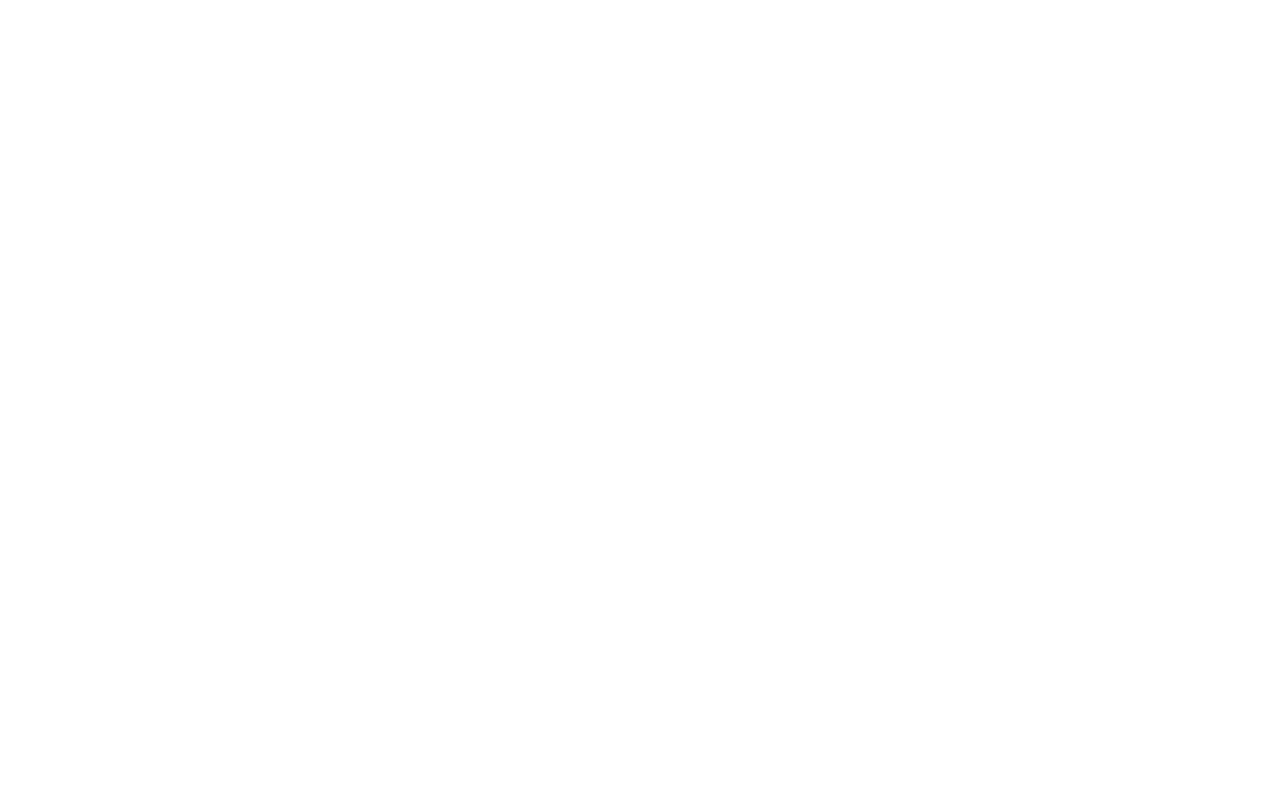
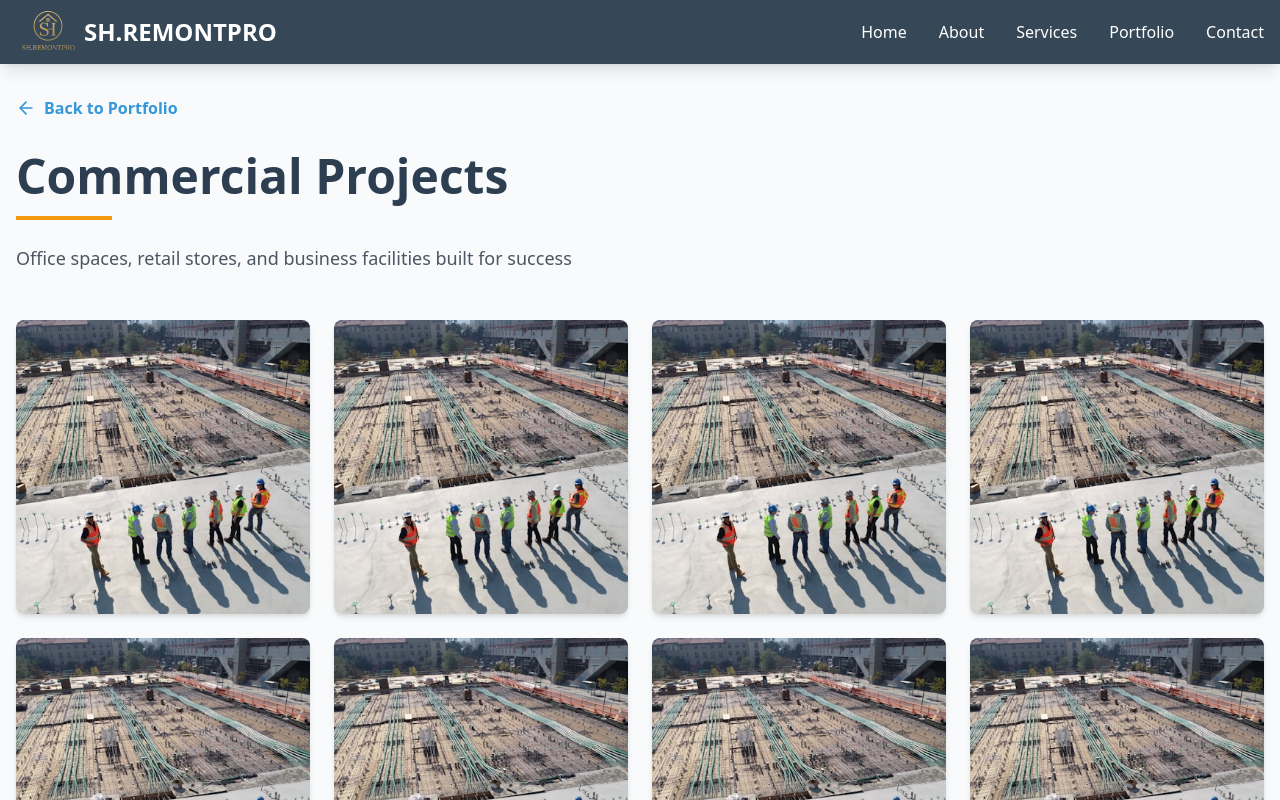
Before and after one commit to AlexBelz123/construction, a React (Vite) app: page /commercial in a window 1280 px wide. Before the commit this address had no page. Shown: the top 800 px of the page. Built offline with nearby package versions, Linux system fonts and the light colour scheme.

Commit message:
Added gallery

```diff
--- a/src/App.tsx
+++ b/src/App.tsx
@@ -1,6 +1,7 @@
 import { Suspense } from "react";
 import { Routes, Route } from "react-router-dom";
 import Home from "./components/home";
+import GalleryPage from "./components/GalleryPage";
 
 function App() {
   return (
@@ -8,6 +9,7 @@
       <>
         <Routes>
           <Route path="/" element={<Home />} />
+          <Route path="/:assetType" element={<GalleryPage />} />
         </Routes>
       </>
     </Suspense>
--- /dev/null
+++ b/src/components/GalleryPage.tsx
@@ -0,0 +1,100 @@
+import { useParams, Link } from "react-router-dom";
+import { ArrowLeft } from "lucide-react";
+import Navigation from "./Navigation";
+import Footer from "./Footer";
+
+export default function GalleryPage() {
+  const { assetType } = useParams<{ assetType: string }>();
+
+  const galleryData: Record<string, { title: string; description: string; images: string[] }> = {
+    residential: {
+      title: "Residential Projects",
+      description: "Custom homes, renovations, and remodeling projects that transform living spaces",
+      images: Array(12).fill("/placeholder-image.jpg"),
+    },
+    commercial: {
+      title: "Commercial Projects",
+      description: "Office spaces, retail stores, and business facilities built for success",
+      images: Array(12).fill("/placeholder-image.jpg"),
+    },
+    industrial: {
+      title: "Industrial Projects",
+      description: "Warehouses, factories, and industrial complexes engineered for efficiency",
+      images: Array(12).fill("/placeholder-image.jpg"),
+    },
+    renovation: {
+      title: "Renovation Projects",
+      description: "Complete makeovers and restoration projects breathing new life into spaces",
+      images: Array(12).fill("/placeholder-image.jpg"),
+    },
+    landscaping: {
+      title: "Landscaping Projects",
+      description: "Outdoor spaces, gardens, and hardscaping that enhance property value",
+      images: Array(12).fill("/placeholder-image.jpg"),
+    },
+    infrastructure: {
+      title: "Infrastructure Projects",
+      description: "Roads, bridges, and public works projects building community foundations",
+      images: Array(12).fill("/placeholder-image.jpg"),
+    },
+  };
+
+  const currentGallery = assetType ? galleryData[assetType] : null;
+
+  if (!currentGallery) {
+    return (
+      <div className="min-h-screen bg-gray-50 flex items-center justify-center">
+        <div className="text-center">
+          <h1 className="text-4xl font-bold text-[#2C3E50] mb-4">Gallery Not Found</h1>
+          <Link to="/" className="text-[#3498DB] hover:text-[#F39C12] transition-colors">
+            Return to Home
+          </Link>
+        </div>
+      </div>
+    );
+  }
+
+  return (
+    <div className="min-h-screen bg-gray-50">
+      <Navigation />
+
+      <div className="pt-24 pb-20">
+        <div className="container mx-auto px-4">
+          <Link
+            to="/#portfolio"
+            className="inline-flex items-center gap-2 text-[#3498DB] hover:text-[#F39C12] transition-colors mb-8 font-semibold"
+          >
+            <ArrowLeft size={20} />
+            Back to Portfolio
+          </Link>
+
+          <h1 className="text-4xl md:text-5xl font-bold text-[#2C3E50] mb-4">
+            {currentGallery.title}
+          </h1>
+          <div className="w-24 h-1 bg-[#F39C12] mb-6" />
+          <p className="text-lg text-gray-600 max-w-3xl mb-12">
+            {currentGallery.description}
+          </p>
+
+          <div className="grid grid-cols-1 sm:grid-cols-2 lg:grid-cols-3 xl:grid-cols-4 gap-6">
+            {currentGallery.images.map((image, index) => (
+              <div
+                key={index}
+                className="group relative overflow-hidden rounded-lg shadow-md hover:shadow-xl transition-all duration-300 aspect-square"
+              >
+                <img
+                  src={image}
+                  alt={`${currentGallery.title} ${index + 1}`}
+                  className="w-full h-full object-cover group-hover:scale-110 transition-transform duration-500"
+                />
+                <div className="absolute inset-0 bg-[#2C3E50]/0 group-hover:bg-[#2C3E50]/20 transition-colors duration-300" />
+              </div>
+            ))}
+          </div>
+        </div>
+      </div>
+
+      <Footer />
+    </div>
+  );
+}
--- a/src/components/Portfolio.tsx
+++ b/src/components/Portfolio.tsx
@@ -1,40 +1,43 @@
-import { useState } from "react";
-import { Dialog, DialogContent } from "@/components/ui/dialog";
-import { X } from "lucide-react";
+import { Link } from "react-router-dom";
+import { ArrowRight } from "lucide-react";
 
 export default function Portfolio() {
-  const [selectedImage, setSelectedImage] = useState<number | null>(null);
-
-  const projects = [
+  const portfolioCategories = [
     {
-      image: "https://images.unsplash.com/photo-1503387762-592deb58ef4e?w=800&q=80",
-      title: "Modern Kitchen Renovation",
-      category: "Residential",
+      slug: "residential",
+      title: "Residential",
+      description: "Custom homes, renovations, and remodeling projects",
+      image: "https://images.unsplash.com/photo-1600585154340-be6161a56a0c?w=800&q=80",
     },
     {
-      image: "https://images.unsplash.com/photo-1484154218962-a197022b5858?w=800&q=80",
-      title: "Living Room Remodel",
-      category: "Residential",
+      slug: "commercial",
+      title: "Commercial",
+      description: "Office spaces, retail stores, and business facilities",
+      image: "https://images.unsplash.com/photo-1497366216548-37526070297c?w=800&q=80",
     },
     {
-      image: "https://images.unsplash.com/photo-1600585154340-be6161a56a0c?w=800&q=80",
-      title: "Luxury Bathroom Design",
-      category: "Residential",
+      slug: "industrial",
+      title: "Industrial",
+      description: "Warehouses, factories, and industrial complexes",
+      image: "https://images.unsplash.com/photo-1581094794329-c8112a89af12?w=800&q=80",
     },
     {
-      image: "https://images.unsplash.com/photo-1497366216548-37526070297c?w=800&q=80",
-      title: "Office Space Construction",
-      category: "Commercial",
+      slug: "renovation",
+      title: "Renovation",
+      description: "Complete makeovers and restoration projects",
+      image: "https://images.unsplash.com/photo-1503387762-592deb58ef4e?w=800&q=80",
     },
     {
-      image: "https://images.unsplash.com/photo-1600607687939-ce8a6c25118c?w=800&q=80",
-      title: "Custom Home Build",
-      category: "Residential",
+      slug: "landscaping",
+      title: "Landscaping",
+      description: "Outdoor spaces, gardens, and hardscaping",
+      image: "https://images.unsplash.com/photo-1558904541-efa843a96f01?w=800&q=80",
     },
     {
-      image: "https://images.unsplash.com/photo-1600566753190-17f0baa2a6c3?w=800&q=80",
-      title: "Exterior Renovation",
-      category: "Residential",
+      slug: "infrastructure",
+      title: "Infrastructure",
+      description: "Roads, bridges, and public works projects",
+      image: "https://images.unsplash.com/photo-1590856029826-c7a73142bbf1?w=800&q=80",
     },
   ];
 
@@ -51,57 +54,34 @@
         </p>
 
         <div className="grid grid-cols-1 md:grid-cols-2 lg:grid-cols-3 gap-6">
-          {projects.map((project, index) => (
+          {portfolioCategories.map((category) => (
             <div
-              key={index}
-              className="group relative overflow-hidden rounded-lg cursor-pointer shadow-lg hover:shadow-2xl transition-all duration-300"
-              onClick={() => setSelectedImage(index)}
+              key={category.slug}
+              className="group relative overflow-hidden rounded-lg shadow-lg hover:shadow-2xl transition-all duration-300"
             >
               <img
-                src={project.image}
-                alt={project.title}
+                src={category.image}
+                alt={category.title}
                 className="w-full h-80 object-cover group-hover:scale-110 transition-transform duration-500"
               />
-              <div className="absolute inset-0 bg-gradient-to-t from-[#2C3E50]/90 via-[#2C3E50]/50 to-transparent opacity-0 group-hover:opacity-100 transition-opacity duration-300 flex flex-col justify-end p-6">
-                <span className="text-[#F39C12] text-sm font-semibold mb-2">
-                  {project.category}
-                </span>
-                <h3 className="text-white text-xl font-bold">
-                  {project.title}
+              <div className="absolute inset-0 bg-gradient-to-t from-[#2C3E50]/95 via-[#2C3E50]/60 to-transparent flex flex-col justify-end p-6">
+                <h3 className="text-white text-2xl font-bold mb-2">
+                  {category.title}
                 </h3>
+                <p className="text-gray-200 text-sm mb-4">
+                  {category.description}
+                </p>
+                <Link
+                  to={`/${category.slug}`}
+                  className="inline-flex items-center gap-2 text-[#F39C12] font-semibold hover:gap-3 transition-all duration-300"
+                >
+                  View Gallery
+                  <ArrowRight size={18} />
+                </Link>
               </div>
             </div>
           ))}
         </div>
-
-        {/* Lightbox */}
-        <Dialog open={selectedImage !== null} onOpenChange={() => setSelectedImage(null)}>
-          <DialogContent className="max-w-4xl p-0 bg-transparent border-none">
-            <button
-              onClick={() => setSelectedImage(null)}
-              className="absolute -top-12 right-0 text-white hover:text-[#F39C12] transition-colors"
-            >
-              <X size={32} />
-            </button>
-            {selectedImage !== null && (
-              <div className="relative">
-                <img
-                  src={projects[selectedImage].image}
-                  alt={projects[selectedImage].title}
-                  className="w-full h-auto rounded-lg"
-                />
-                <div className="absolute bottom-0 left-0 right-0 bg-gradient-to-t from-[#2C3E50]/90 to-transparent p-6 rounded-b-lg">
-                  <span className="text-[#F39C12] text-sm font-semibold">
-                    {projects[selectedImage].category}
-                  </span>
-                  <h3 className="text-white text-2xl font-bold mt-2">
-                    {projects[selectedImage].title}
-                  </h3>
-                </div>
-              </div>
-            )}
-          </DialogContent>
-        </Dialog>
       </div>
     </section>
   );
```
Also changed, not shown: public/placeholder-image.jpg (added).
